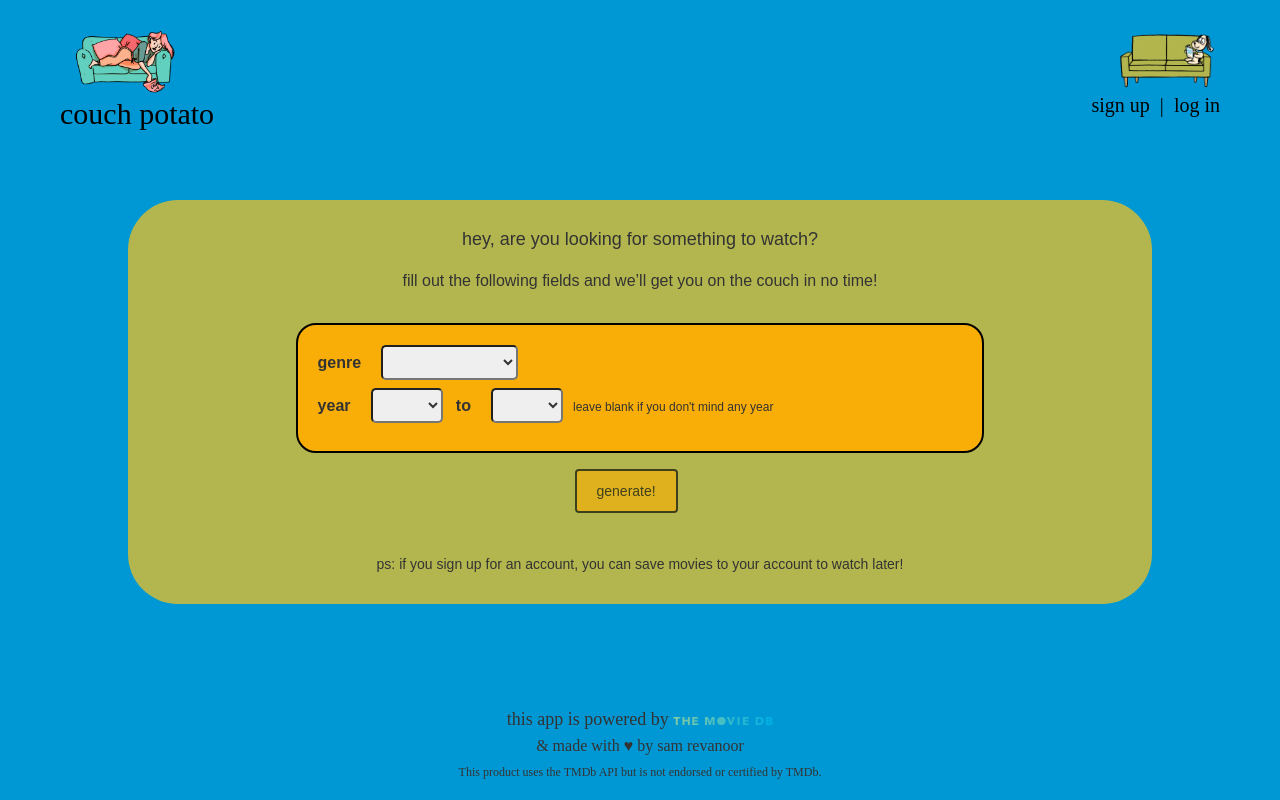
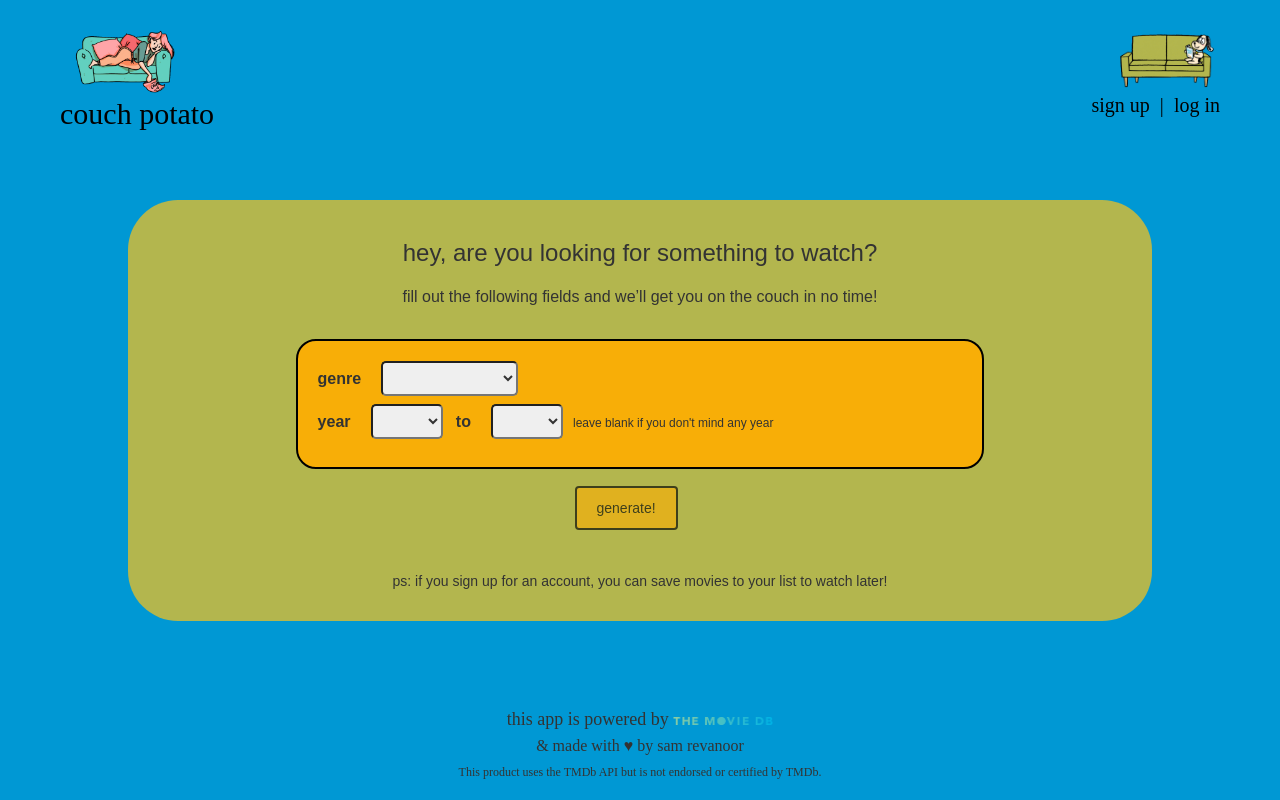
Before and after one commit to samrevanoor/couchpotato, a React (Create React App) app: page / in a window 1280 px wide. Built offline with nearby package versions, Linux system fonts and the light colour scheme; no server answers; a web font is replaced by a local one.

Commit message:
changes wording and css slightly

```diff
--- a/src/components/Instructions/Instructions.jsx
+++ b/src/components/Instructions/Instructions.jsx
@@ -5,9 +5,9 @@ function Instructions(props) {
   return (
     <div className="Instructions-body">
       {!props.user ? (
-        <h4>hey, are you looking for something to watch?</h4>
+        <h3>hey, are you looking for something to watch?</h3>
       ) : (
-        <h4> hey {props.user.name}, are you looking for something to watch?</h4>
+        <h3> hey {props.user.name}, are you looking for something to watch?</h3>
       )}
       <p>
         fill out the following fields and we’ll get you on the couch in no time!
--- a/src/pages/HomePage/HomePage.jsx
+++ b/src/pages/HomePage/HomePage.jsx
@@ -13,7 +13,7 @@ function HomePage(props) {
         {!props.user && (
           <p>
             ps: if you sign up for an account, you can save movies to your
-            account to watch later!
+            list to watch later!
           </p>
         )}
       </div>
```
